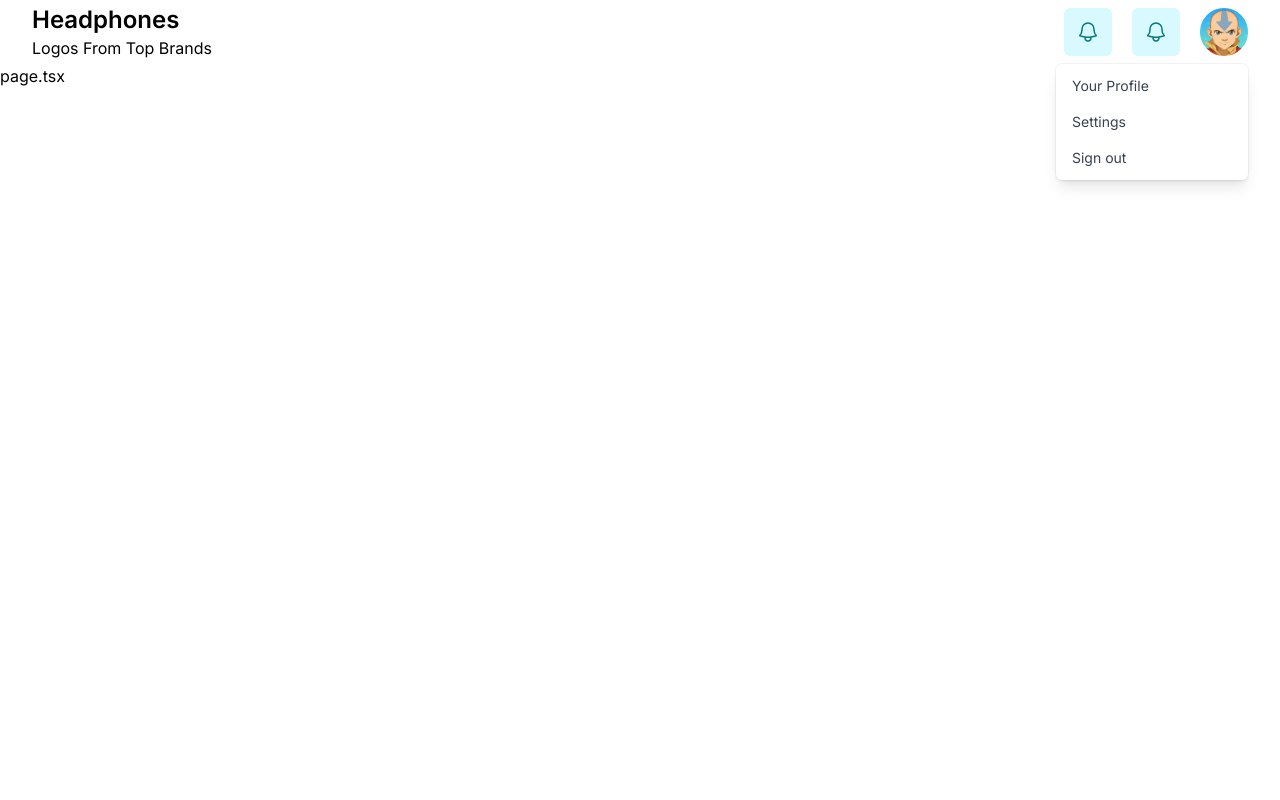
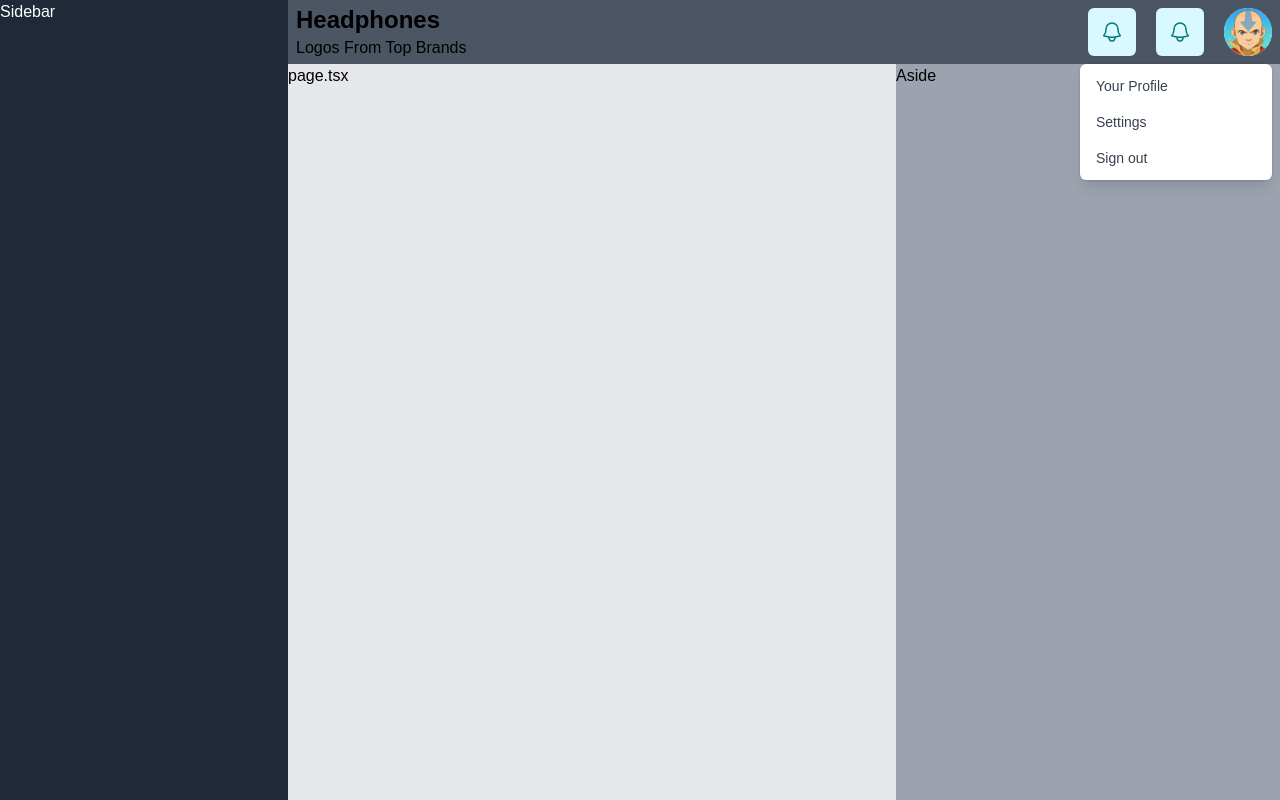
Before and after one commit to Majid-Arab/soundix-tailwind, a Next.js app: page / in a window 1280 px wide. Built offline with nearby package versions, Linux system fonts and the light colour scheme.

Commit message:
setup the page layout and added Poppins font family

```diff
--- a/src/app/globals.css
+++ b/src/app/globals.css
@@ -1,3 +1,7 @@
 @tailwind base;
 @tailwind components;
 @tailwind utilities;
+
+body {
+  @apply font-sans;
+}
--- a/src/app/layout.tsx
+++ b/src/app/layout.tsx
@@ -17,8 +17,32 @@ export default function RootLayout({
 }>) {
   return (
     <html lang="en">
-      <body className={inter.className}>
-        <Navbar />{children}</body>
+      <body className="h-screen flex">
+    {/* <!-- Sidebar --> */}
+    <div className="h-full w-72 bg-gray-800 text-white flex-shrink-0">
+        Sidebar
+    </div>
+
+    <div className="flex flex-col w-full">
+        {/* <!-- Header --> */}
+        <header className="h-16 w-full bg-gray-600">
+            <Navbar />
+        </header>
+
+        <div className="flex flex-grow">
+
+            {/* <!-- Main Content --> */}
+            <main className="flex-grow bg-gray-200">
+                {children}
+            </main>
+
+            {/* <!-- Aside --> */}
+            <aside className="h-full w-96 bg-gray-400 flex-shrink-0">
+                Aside
+            </aside>
+        </div>
+    </div>
+</body>
     </html>
   );
 }
--- a/src/app/page.tsx
+++ b/src/app/page.tsx
@@ -1,6 +1,9 @@
 import Image from "next/image";
 
 export default function Home() {
-  return (<div><h1>page.tsx</h1></div>
+  return (
+    <div>
+      <h1>page.tsx</h1>
+    </div>
   );
 }
--- a/src/components/navbar.tsx
+++ b/src/components/navbar.tsx
@@ -7,7 +7,7 @@ import Avatar from "../../public/avatar.png";
 function Navbar() {
   return (
     <nav className="">
-      <div className="mx-auto max-w-7xl px-2 sm:px-6 lg:px-8">
+      <div className="mx-auto max-w-7xl px-2">
         <div className="relative flex h-16 items-center justify-between">
           <div className="absolute inset-y-0 left-0 flex items-center sm:hidden">
             <button
--- a/tailwind.config.ts
+++ b/tailwind.config.ts
@@ -13,6 +13,9 @@ const config: Config = {
         "gradient-conic":
           "conic-gradient(from 180deg at 50% 50%, var(--tw-gradient-stops))",
       },
+      fontFamily: {
+        sans: ['Poppins', 'sans-serif'],
+      },
     },
   },
   plugins: [],
```
